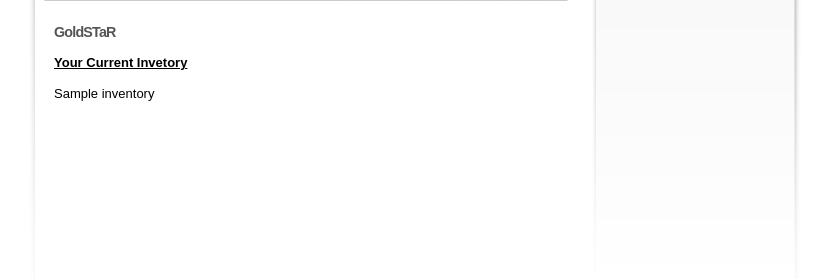
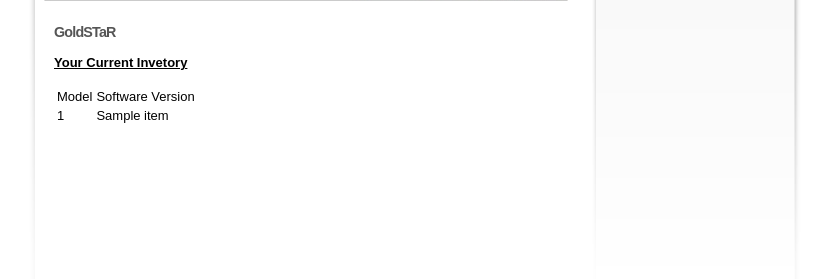
Before and after one commit to imapex/GoldSTaR, a Flask app: template templates/inventory.html in a window 1280 px wide. Shown: the part 207-486 px from the top of the page, without its empty margins (226-1055 px from the left). Run offline with Flask 2, Linux system fonts and the light colour scheme; the template is opened without the code that fills it: most values are stand-ins (such as "Sample title", 1, 10 or a date in 2020).

Commit message:
Better formatting on the inventory using jinja

```diff
--- a/templates/inventory.html
+++ b/templates/inventory.html
@@ -18,8 +18,17 @@
     <div id="content">
       <h2>GoldSTaR</h2>
       <p><b><u>Your Current Invetory</u></b></p>
-
-  {{inventory}}
+    <table>
+        <tr>
+            <td>Model</td>
+            <td>Software Version</td>
+    {% for item in inventory %}
+              <tr>
+                  <td>{{ item[0] }}</td>
+                  <td>{{ item[1] }}</td>
+              </tr>
+    {% endfor %}
+    </table>
 
   </div>
   </div>
```
